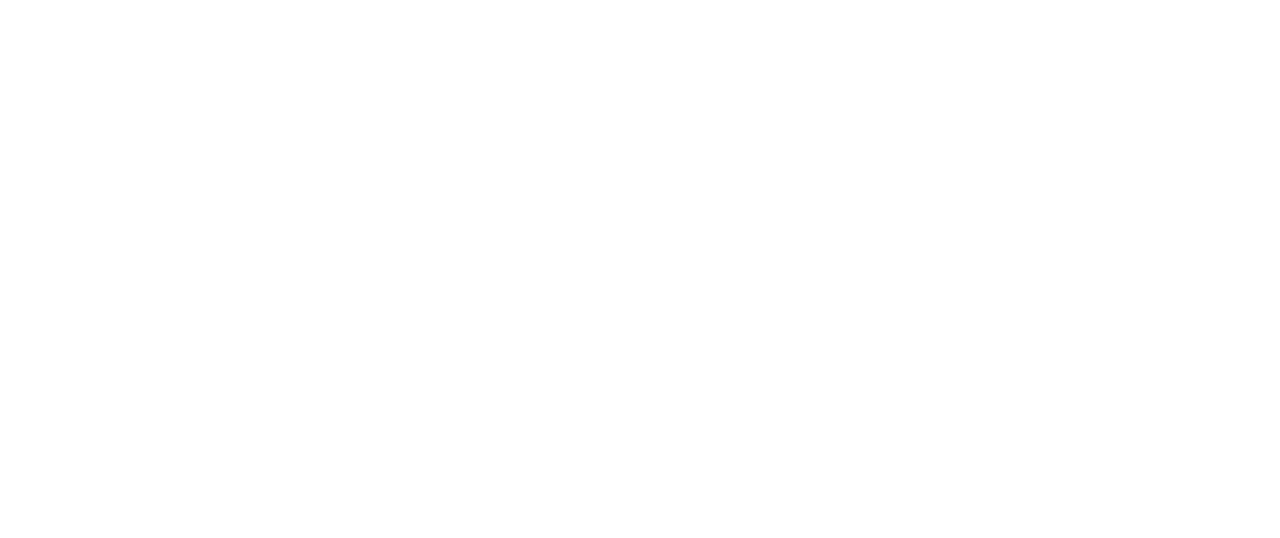
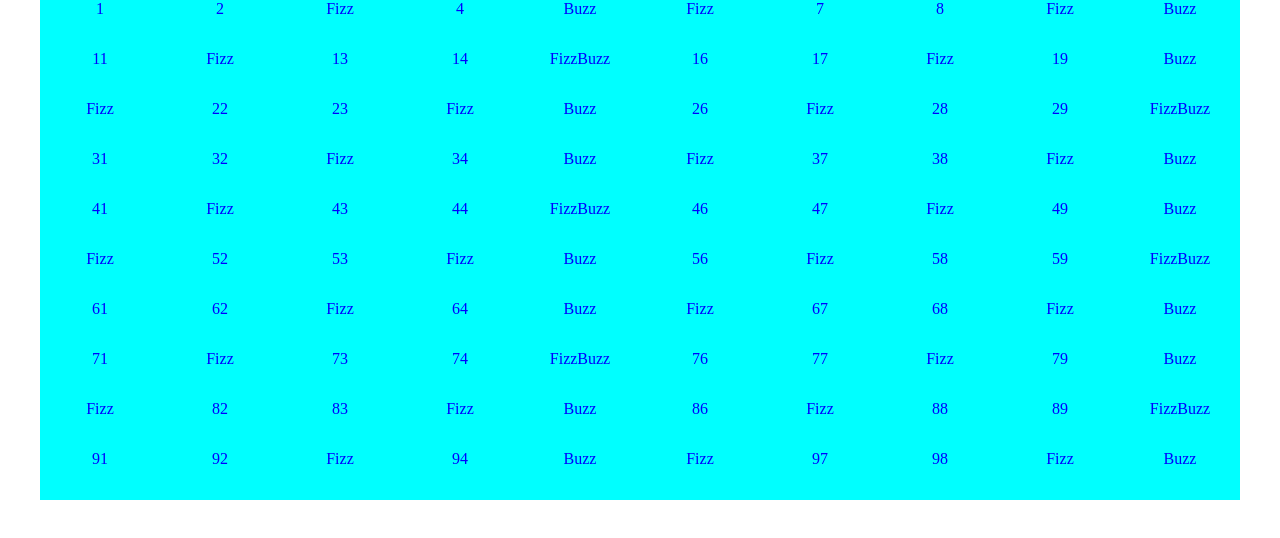
Before and after one commit to MarcoMpensabene/js-fizzbuzz, a plain HTML site: page index.html in a window 1280 px wide. Drawn offline with Linux system fonts and the light colour scheme.

Commit message:
added all the elements of the cicle with append() on the container and used css for position them

```diff
--- a/css/style.css
+++ b/css/style.css
@@ -0,0 +1,24 @@
+*{
+    padding: 0;
+    margin: 0;
+    box-sizing: border-box;
+}
+
+.container{
+    width: 1200px;
+    background-color: aqua;
+    margin: 0 auto;
+    display: flex;
+    flex-wrap: wrap;
+}
+h1{
+    text-align: center;
+    color: red;
+}
+
+p{
+    height: 50px;
+    width: calc(100% / 10);
+    text-align: center;
+    color: blue;
+}
--- a/index.html
+++ b/index.html
@@ -9,7 +9,13 @@
 </head>
 <body>
 
+    <main>
+        <div class="container">
 
+
+
+        </div>
+    </main>
 
 
 
--- a/js/script.js
+++ b/js/script.js
@@ -1,15 +1,31 @@
-let fizz = "fizz";
-let buzz = "buzz";
+let fizz = "Fizz";
+let buzz = "Buzz";
 let fizzBuzz = "FizzBuzz";
 for(let i = 1 ; i <= 100 ; i++) {
     if ((i % 3 === 0) && (i % 5 === 0)){
         console.log(fizzBuzz)
+        const div = document.querySelector("div.container");
+        const p = document.createElement("p");
+        p.append(fizzBuzz);
+        div.append(p);
     } else if (i % 3 === 0){
         console.log(fizz)
+        const div = document.querySelector("div.container");
+        const p = document.createElement("p");
+        p.append(fizz);
+        div.append(p);
     }else if  ((i % 5 === 0)){
         console.log(buzz)
+        const div = document.querySelector("div.container");
+        const p = document.createElement("p");
+        p.append(buzz);
+        div.append(p);
     }  else{
         console.log(i)
+        const div = document.querySelector("div.container");
+        const p = document.createElement("p");
+        p.append(i);
+        div.append(p);
     }
 
 
```
